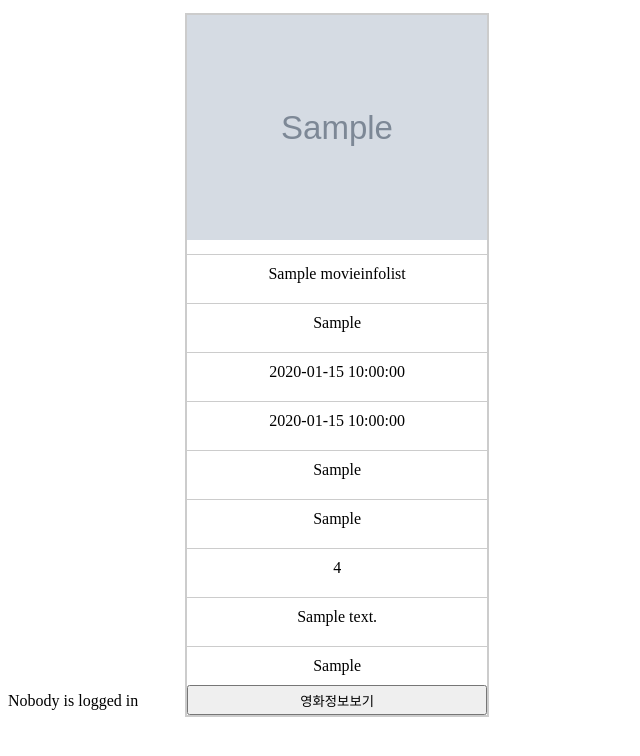
After one commit to ykss/JDBC_movie_booking_system, a PHP site: page /movlist.php in a window 1280 px wide. The commit adds this page. Shown: the top 756 px of the page, without its empty margins (0-640 px from the left). Run offline with PHP 8.4, Linux system fonts and the light colour scheme; tables that the repository leaves empty or names only in its code hold one stand-in row (values such as "Sample post"); grey boxes marked "Sample" are stand-in pictures.

Commit message:
Add files via upload

```diff
--- a/movieList.php
+++ b/movieList.php
@@ -1,5 +1,5 @@
 <?php
-include_once "connectDB.php"
+include_once "dbh.inc.php"
 ?>
 
 <html>
@@ -34,7 +34,7 @@ include_once "connectDB.php"
       </tr>
   </thead>
 
-  <?php  $rlt = $dbConnect->query("SELECT * FROM MovieInfoList");
+  <?php  $rlt = $conn->query("SELECT * FROM MovieInfoList");
   while($List = mysqli_fetch_array($rlt)){
     ?>
 <tbody>
--- /dev/null
+++ b/movlist.php
@@ -0,0 +1,83 @@
+<?php
+include_once "dbh.inc.php";
+include "comment.inc.php";
+?>
+<!DOCTYPE html>
+<html>
+<head>
+  <meta charset="utf-8">
+  <title>영화목록</title>
+  <style>
+
+    #pic{
+      column-width:200px;
+      display: inline-block;
+      width:300px;
+      margin-left: 3%;
+
+    }
+    #pic figure{
+      display:inline-block;
+      border:2px solid rgba(0,0,0,0.2);
+      margin:5px;
+      column-gap:15px;
+      margin-bottom:20px;
+
+    }
+    #pic figure img{
+      width:300px;
+    }
+    #pic figure figcaption{
+      padding:10px;
+      margin-top:10px;
+      border-top:1px solid rgba(0,0,0,0.2);
+      text-align:center;
+    }
+    .button{
+      width:100%;
+      height:30px;
+    }
+
+  </style>
+</head>
+<body>
+  <?php
+  if(isset($_SESSION['customer_id'])){
+    echo "<p style='background-color:rgba(255,255,255,0.8)' class='welcome'>You are logged in
+    <span style='color:rgba(255,30,30,0.9)'>".$_SESSION['username']."</span></p>";
+  }else{
+    echo "Nobody is logged in";
+  }
+
+  $rlt = mysqli_query($conn,"SELECT * FROM MovieInfoList");
+  while($List = mysqli_fetch_array($rlt)){
+    ?>
+  <div id="pic">
+    <figure>
+      <img src="<?php echo $List['poster_img'];?>"/>
+      <figcaption><?php echo $List['title']?></figcaption>
+      <figcaption><?php echo $List['genre']?></figcaption>
+      <figcaption><?php echo $List['running_time']?></figcaption>
+      <figcaption><?php echo $List['release_date']?></figcaption>
+      <figcaption><?php echo $List['director']?></figcaption>
+      <figcaption><?php echo $List['actor']?></figcaption>
+      <figcaption><?php echo $List['is_rated']?></figcaption>
+      <figcaption><?php
+            $content = $List['content'];
+            //echo strlen($content);
+            if(strlen($content) > 80){
+                echo iconv_substr($content,0,80, "utf-8").'...';
+            }
+            else echo $content;?></figcaption>
+      <figcaption><?php echo $List['studio']?></figcaption>
+      <?php  echo "<form method='POST' action='comment.php'>
+        <input type='hidden' name='movie_id' value='".$List['movie_id']."'>
+        <button class='button' name='lookinfo'>
+        영화정보보기</button>
+      </form>";
+      ?>
+    </figure>
+  </div>
+<?php } ?>
+</body>
+</html>
--- a/server.php
+++ b/server.php
@@ -101,7 +101,7 @@ function login(){
 				$_SESSION['customer_id']=$row['customer_id'];
 				$_SESSION['username']=$row['username'];
 
-				header("Location:comment.php?login=success");
+				header("Location:movlist.php?login=success");
 				exit();
 			}
     }
```
Also changed, not shown: com.css (+15 -2 lines), comment.inc.php (+18 -16 lines), comment.php (+22 -3 lines).
